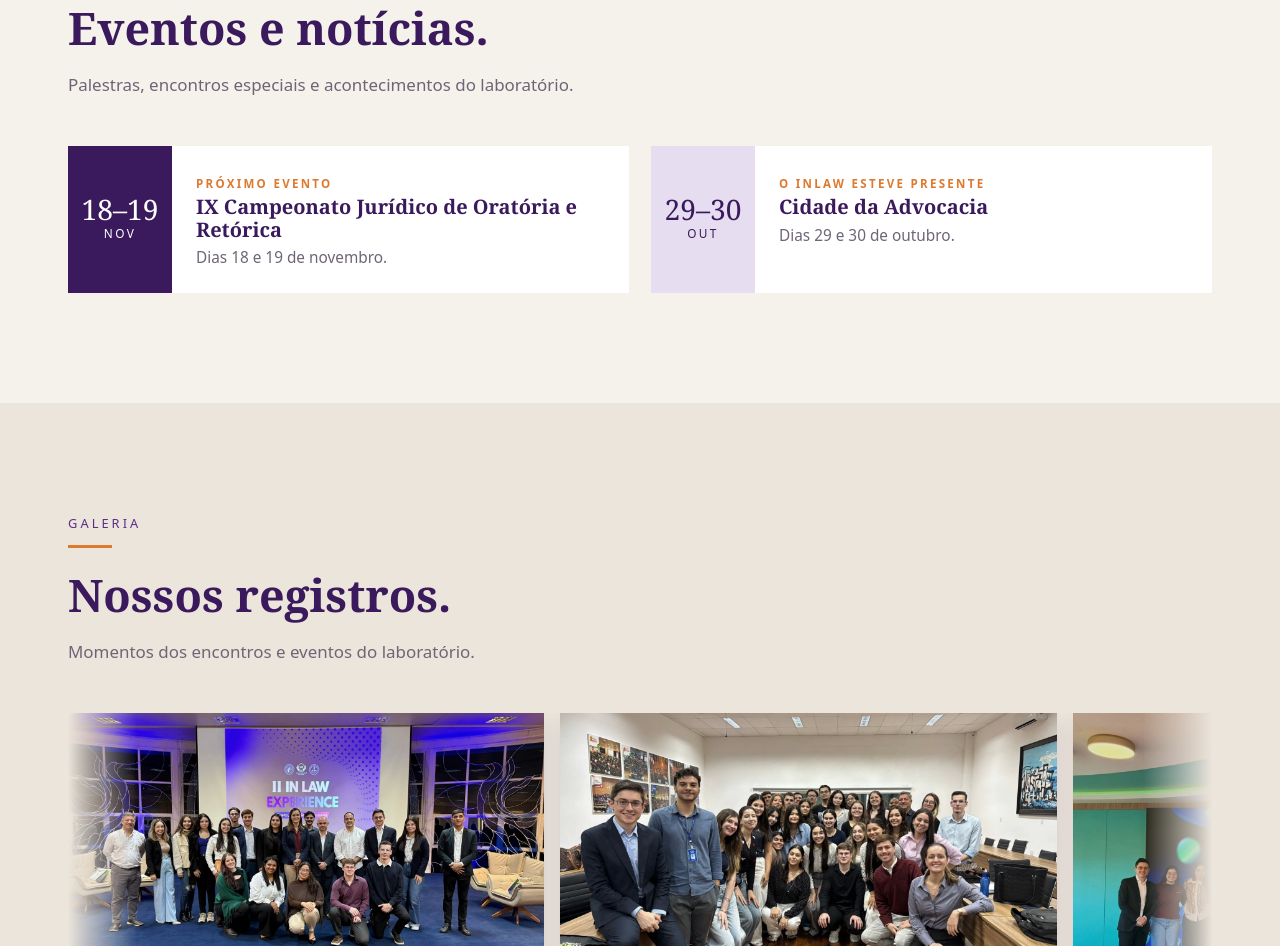
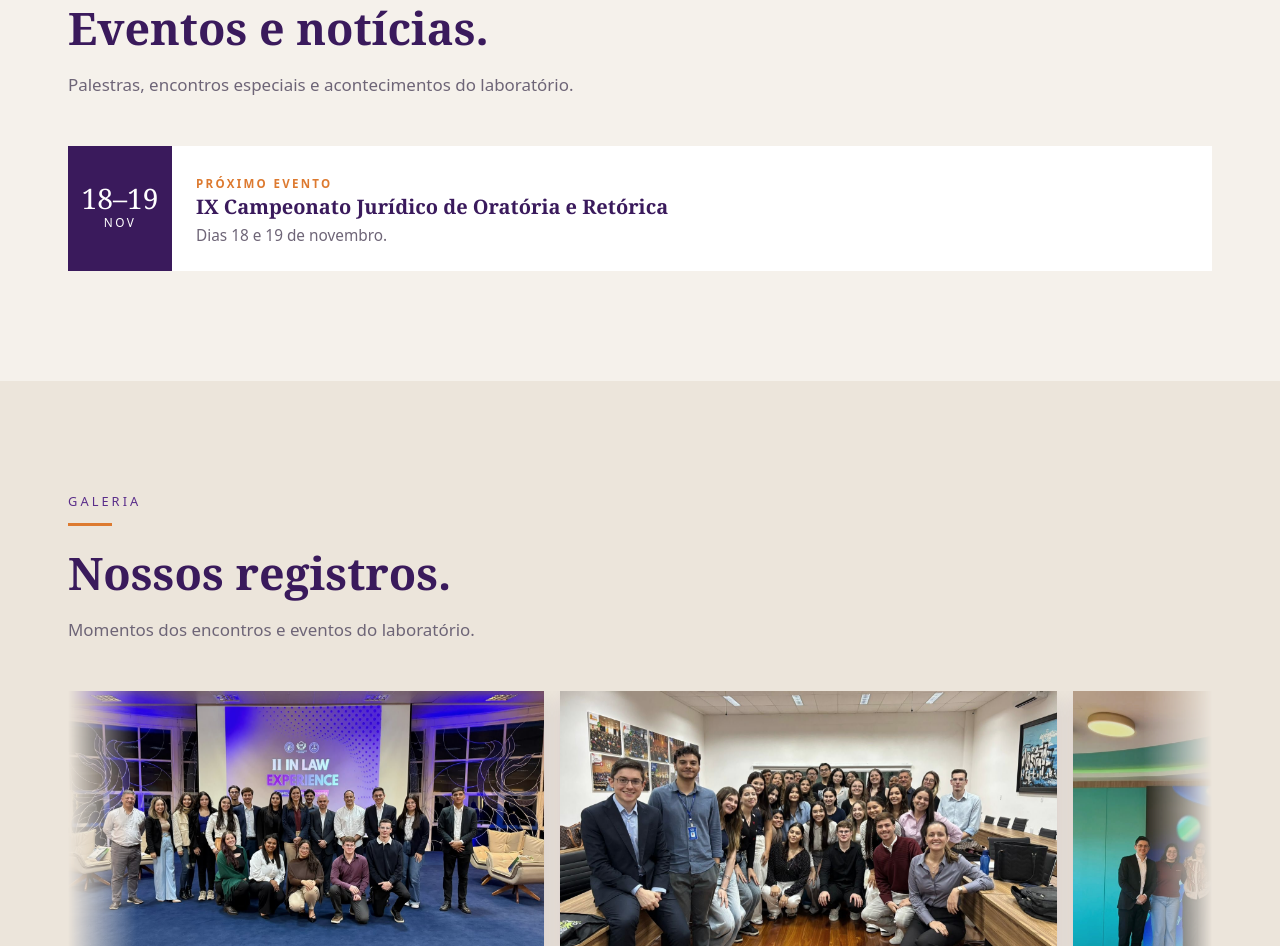
Before and after one commit to sofiatonetto/inLaw, a plain HTML site: page index.html in a window 1280 px wide. Shown: the part 5149-6095 px from the top of the page. Drawn offline with nearby package versions, Linux system fonts and the light colour scheme; no server answers.

Commit message:
Remove past event from index.html
Removed past event details from the events section.

```diff
--- a/index.html
+++ b/index.html
@@ -185,10 +185,6 @@
         <div class="data"><b>18–19</b><span>nov</span></div>
         <div><span class="status">Próximo evento</span><h3>IX Campeonato Jurídico de Oratória e Retórica</h3><p>Dias 18 e 19 de novembro.</p></div>
       </div>
-      <div class="evento passado">
-        <div class="data"><b>29–30</b><span>out</span></div>
-        <div><span class="status">O InLaw esteve presente</span><h3>Cidade da Advocacia</h3><p>Dias 29 e 30 de outubro.</p></div>
-      </div>
     </div>
   </div>
 </section>
```
